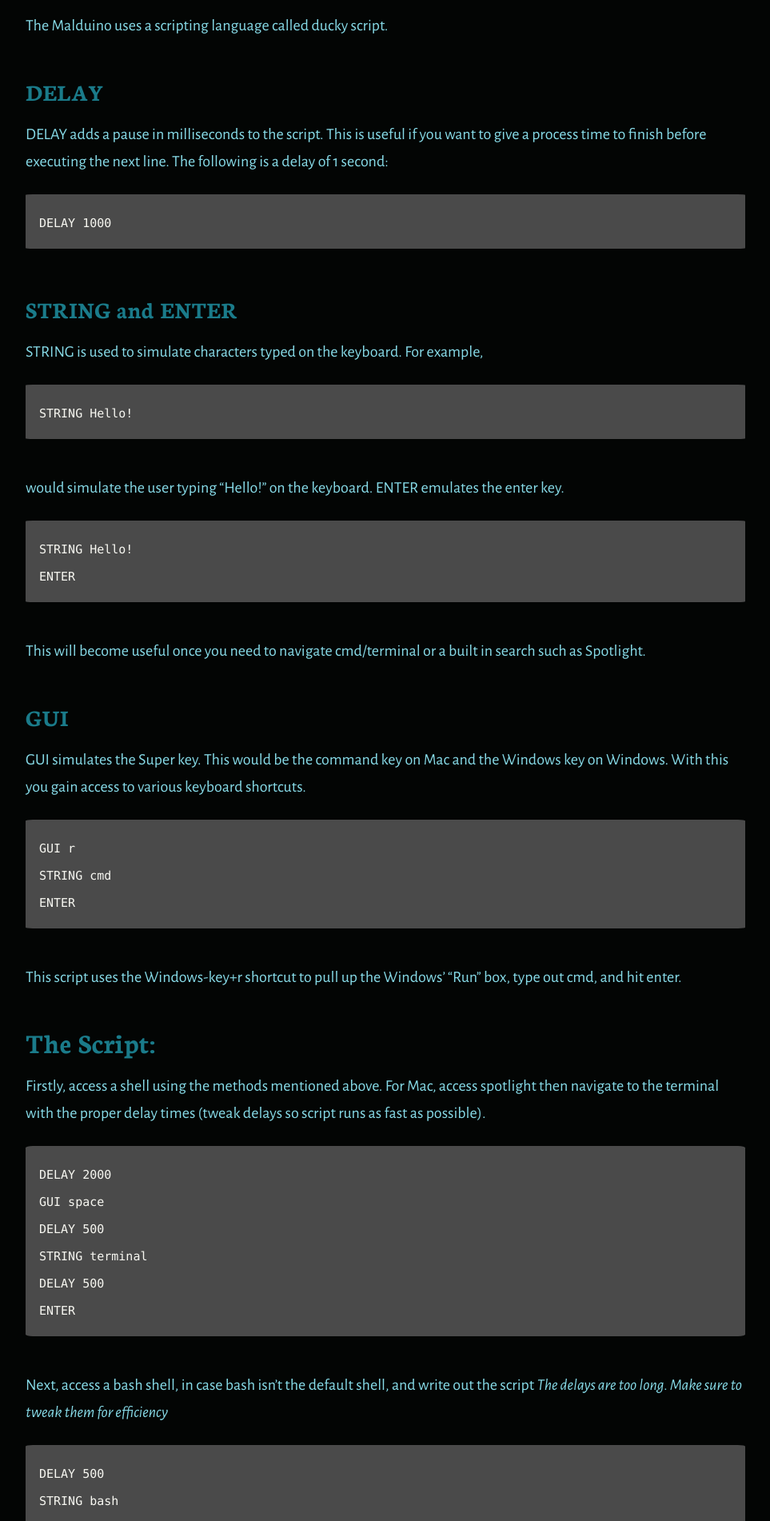
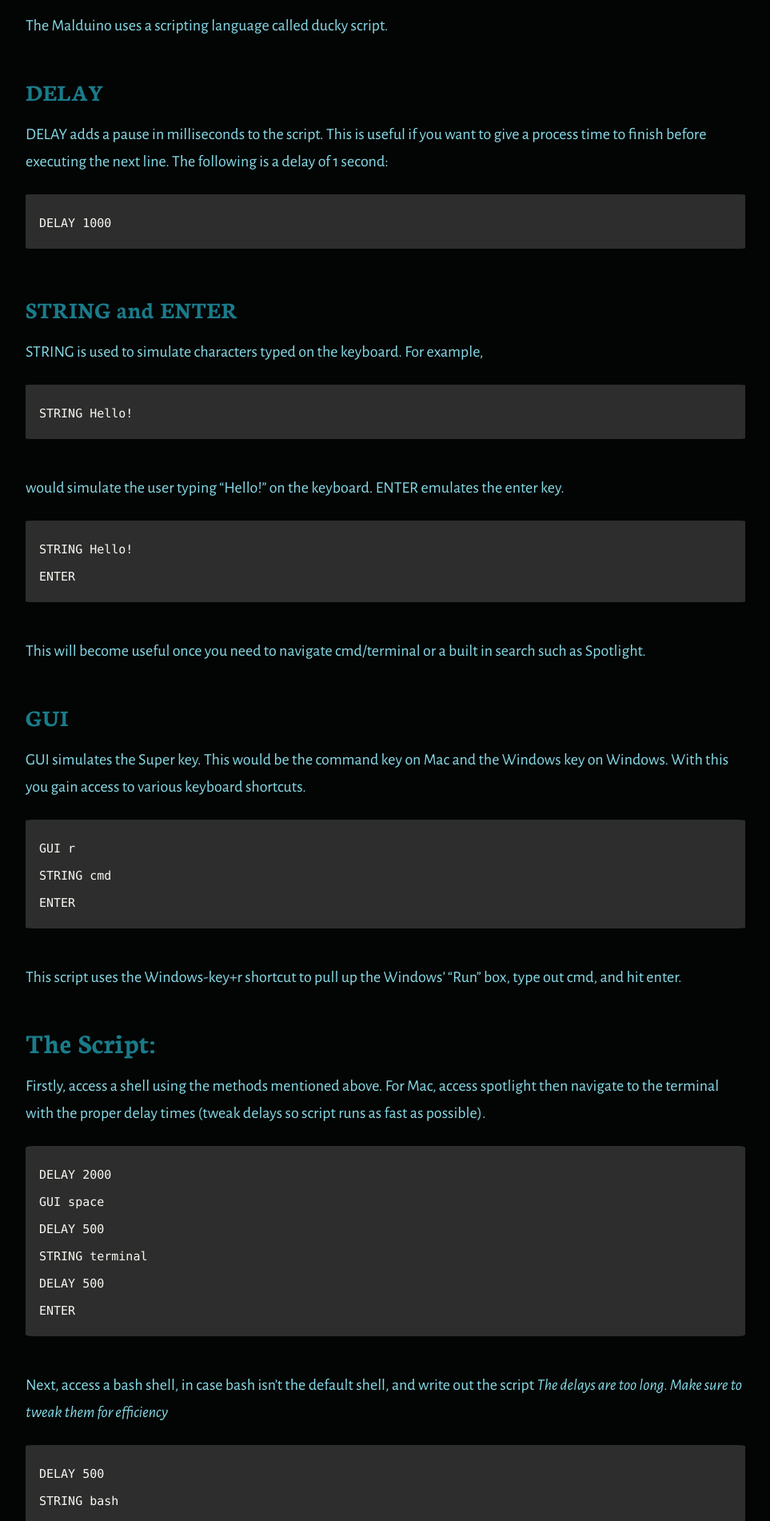
Before and after one commit to Patchyst/Patchyst.github.io, a Jekyll site: the page built from _posts/2020-02-11-RickRollInjection.md, in a window 1280 px wide. Shown: the part 1874-3776 px from the top of the page at 80% size, without its empty margins (158-1121 px from the left). Built offline with Jekyll 4.4.1, drawn with Linux system fonts in a browser that asks for light colours.

Commit message:
reverting old color, it looks better

```diff
--- a/_sass/_colors.scss
+++ b/_sass/_colors.scss
@@ -7,5 +7,5 @@
 $white: #fffffe;
 
 $backgroundColour: #030504;
-$codeBackgroundColour: #4a4a4a; /* gray */;
-// 00a8ff 00eaff 26b4ca 59b4c7 #DF7212
+$codeBackgroundColour: #2d2d2d; /* gray */;
+// 00a8ff 00eaff 26b4ca 59b4c7 #DF7212 #4a4a4a
```
